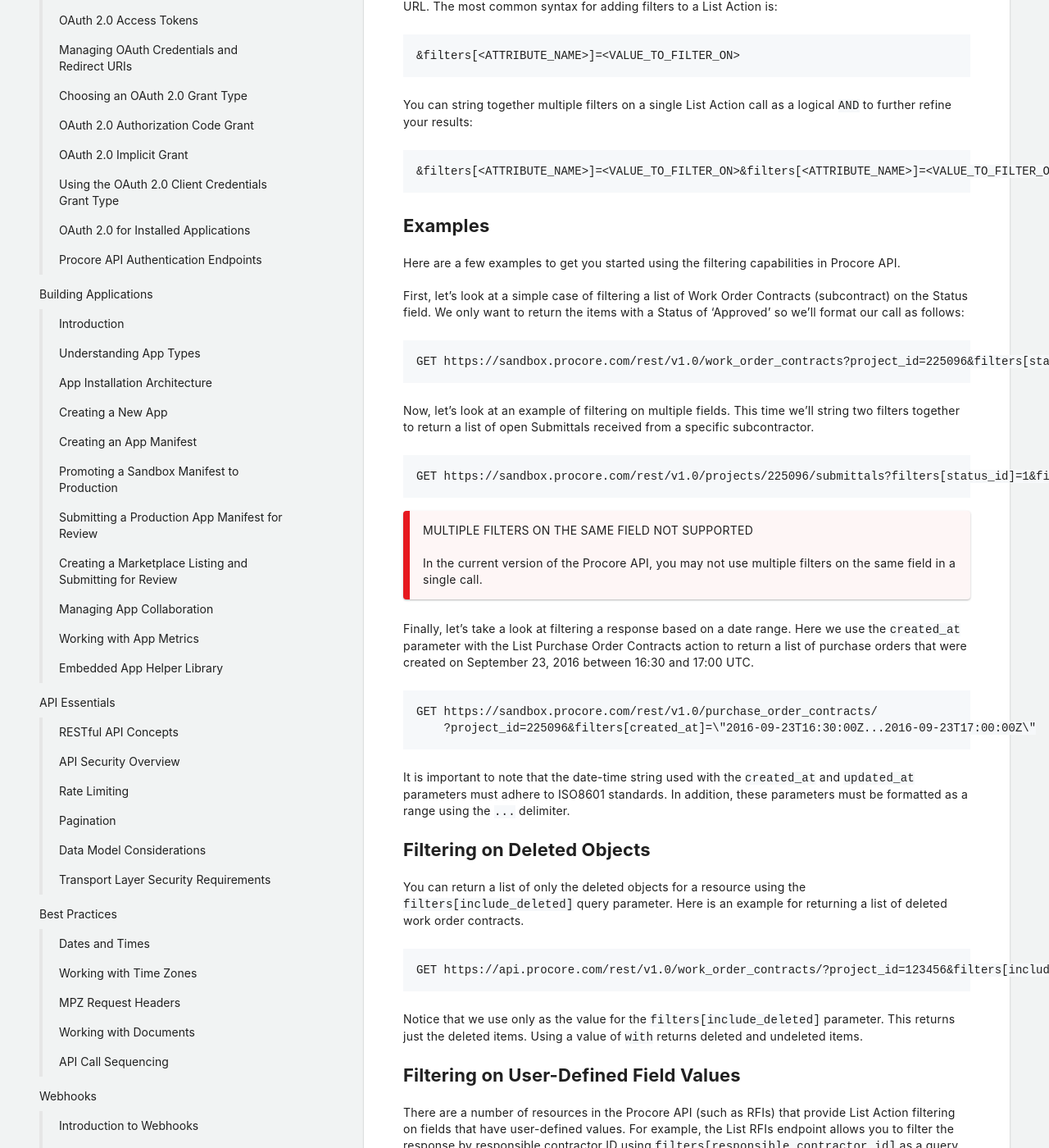
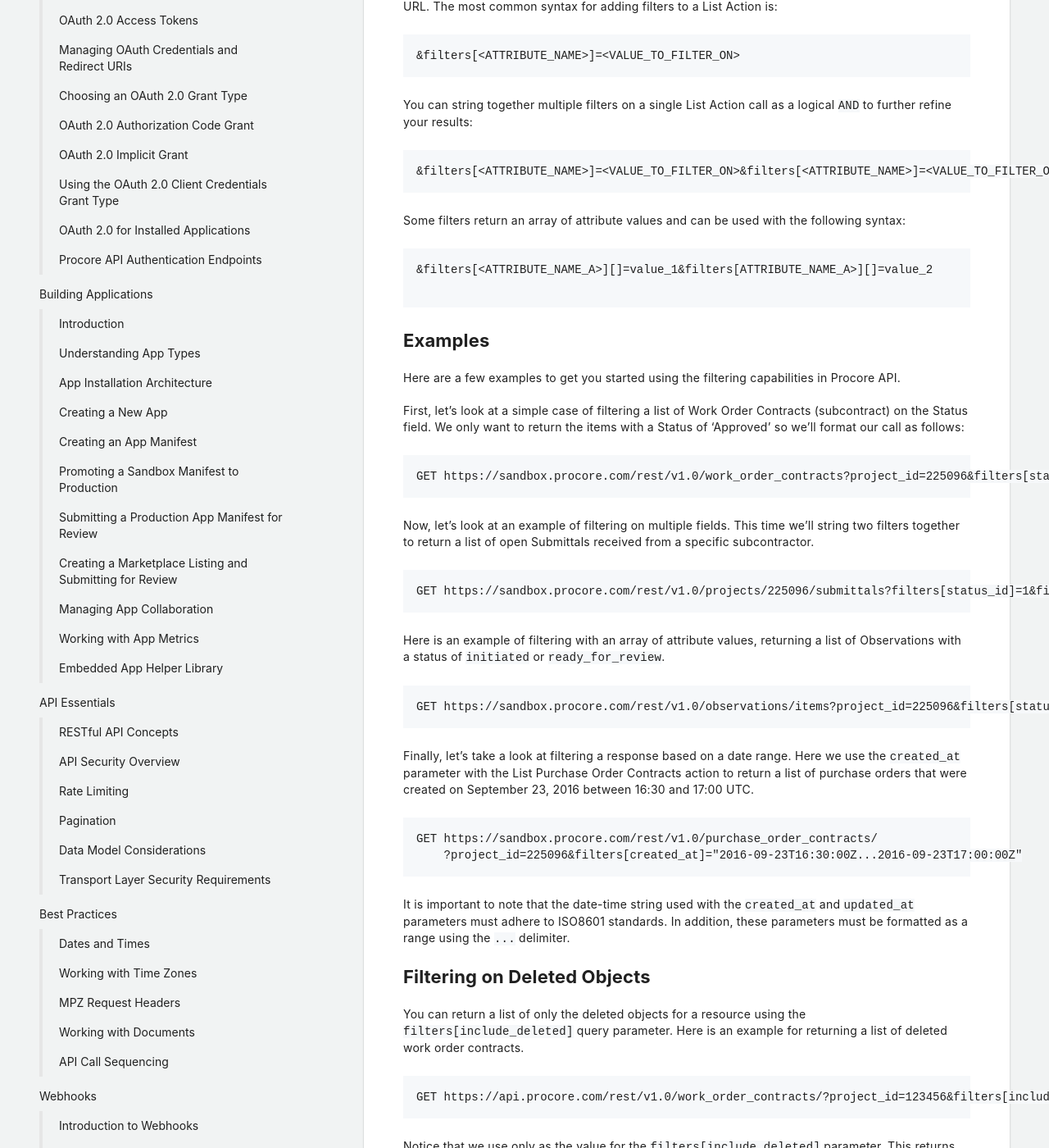
Before and after one commit to procore/documentation, a Jekyll site: the page built from tutorials/filtering_on_list_actions.md, in a window 1280 px wide and 1400 px high, scrolled down 621 px. Shown: the whole window at 82% size. Built offline with Jekyll 4.4.1, drawn with Linux system fonts in a browser that asks for light colours.

Commit message:
Adding filter array syntax and example

````diff
--- a/tutorials/filtering_on_list_actions.md
+++ b/tutorials/filtering_on_list_actions.md
@@ -33,6 +33,13 @@ You can string together multiple filters on a single List Action call as a logic
 &filters[<ATTRIBUTE_NAME>]=<VALUE_TO_FILTER_ON>&filters[<ATTRIBUTE_NAME>]=<VALUE_TO_FILTER_ON>...
 ```
 
+Some filters return an array of attribute values and can be used with the following syntax:
+
+```
+&filters[<ATTRIBUTE_NAME_A>][]=value_1&filters[ATTRIBUTE_NAME_A>][]=value_2
+
+```
+
 ## Examples
 
 Here are a few examples to get you started using the filtering capabilities in Procore API.
@@ -51,16 +58,18 @@ This time we'll string two filters together to return a list of open Submittals
 GET https://sandbox.procore.com/rest/v1.0/projects/225096/submittals?filters[status_id]=1&filters[received_from_id]=1477686
 ```
 
-> MULTIPLE FILTERS ON THE SAME FIELD NOT SUPPORTED
->
-> In the current version of the Procore API, you may not use multiple filters on the same field in a single call.
+Here is an example of filtering with an array of attribute values, returning a list of Observations with a status of `initiated` or `ready_for_review`.
+
+```
+GET https://sandbox.procore.com/rest/v1.0/observations/items?project_id=225096&filters[status][]=0&filters[status][]=1
+```
 
 Finally, let's take a look at filtering a response based on a date range.
 Here we use the `created_at` parameter with the List Purchase Order Contracts action to return a list of purchase orders that were created on September 23, 2016 between 16:30 and 17:00 UTC.
 
 ```
 GET https://sandbox.procore.com/rest/v1.0/purchase_order_contracts/
-    ?project_id=225096&filters[created_at]=\"2016-09-23T16:30:00Z...2016-09-23T17:00:00Z\"
+    ?project_id=225096&filters[created_at]="2016-09-23T16:30:00Z...2016-09-23T17:00:00Z"
 ```
 
 It is important to note that the date-time string used with the `created_at` and `updated_at` parameters must adhere to ISO8601 standards.
````
